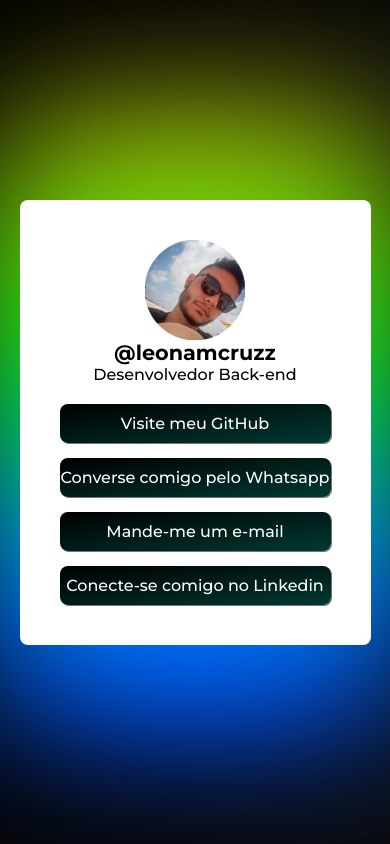
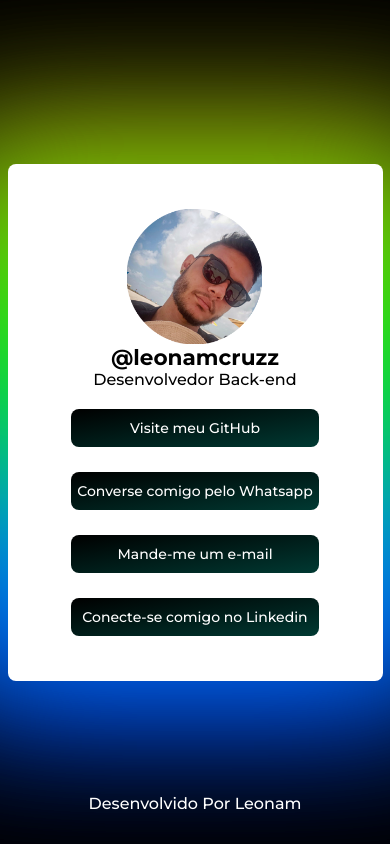
Before and after one commit to leonamCruz/about_me, a plain HTML site: page index.html in a window 390 px wide. Drawn offline with Linux system fonts and the light colour scheme.

Commit message:
Update Animation

```diff
--- a/index.html
+++ b/index.html
@@ -20,4 +20,5 @@
 			<a href="https://www.linkedin.com/in/leonamcruz/">Conecte-se comigo no Linkedin</a>
 		</main>
 	</section>
+	<div class="desenvolvido">Desenvolvido Por Leonam</div>
 </body>
--- a/style.css
+++ b/style.css
@@ -12,24 +12,15 @@
     align-items: center;
     justify-content: center;
     height: 100vh;
-    background-image: linear-gradient(to bottom right, rgb(0, 0, 0) 0%, rgb(12, 12, 12) 100%);
-    background-size: 100% 200%;
-    animation: float 6s linear infinite alternate;
+    background: #000000;
+    flex-direction: column;
 }
 
-@keyframes float {
-    from {
-        background-position: 30% 30%;
-    }
-    to {
-        background-position: 100% 100%;
-    }
-}
 
 section {
     padding: 45px;
     background-color: #FFF;
-    width: 500px;
+    width: 450px;
     gap: 20px;
     border-radius: 8px;
     display: flex;
@@ -37,6 +28,14 @@
     justify-content: center;
     flex-direction: column;
     text-align: center;
+}
+
+.desenvolvido {
+    color: white;
+    text-align: center;
+    position: absolute;
+    bottom: 0;
+    height: 50px;
 }
 
 section::before, section::after {
@@ -84,7 +83,7 @@
 main {
     display: flex;
     flex-direction: column;
-    width: 100%;
+    width: 87%;
     gap: 25px;
 }
 
@@ -94,38 +93,27 @@
     text-decoration: none;
     color: #fff;
     border-radius: 8px;
-    transition: all .5s ease-in-out;
+    transition: all .6s ease-in-out;
+    display: flex;
+    justify-content: center;
+    flex-direction: row;
+    align-items: center;
+    cursor: pointer;
 }
 
 main a:hover {
     opacity: .75;
+    transform: scale(115%);
+    animation: cubic-bezier(.85, .09, .42, .8);
+    transition: 50ms;
 }
 
-@media (max-width: 500px) {
+@media (max-width: 720px) {
     section {
-        width: 90%;
-        padding: 40px;
-    }
-	section::before, section::after{
-		width:95%;
-		height: 65%;
-	}
-
-    header img {
-        width: 100px;
-    }
-
-    header h3 {
-        font-size: 1.3rem;
-    }
-
-    main {
-        gap: 15px;
+        width: calc(75 / 100 * 500px);
     }
 
     main a {
-        gap: 15px;
-        padding: 10px 0;
-        box-shadow: 1px 1px #757575;
+        font-size: 14px;
     }
 }
```
